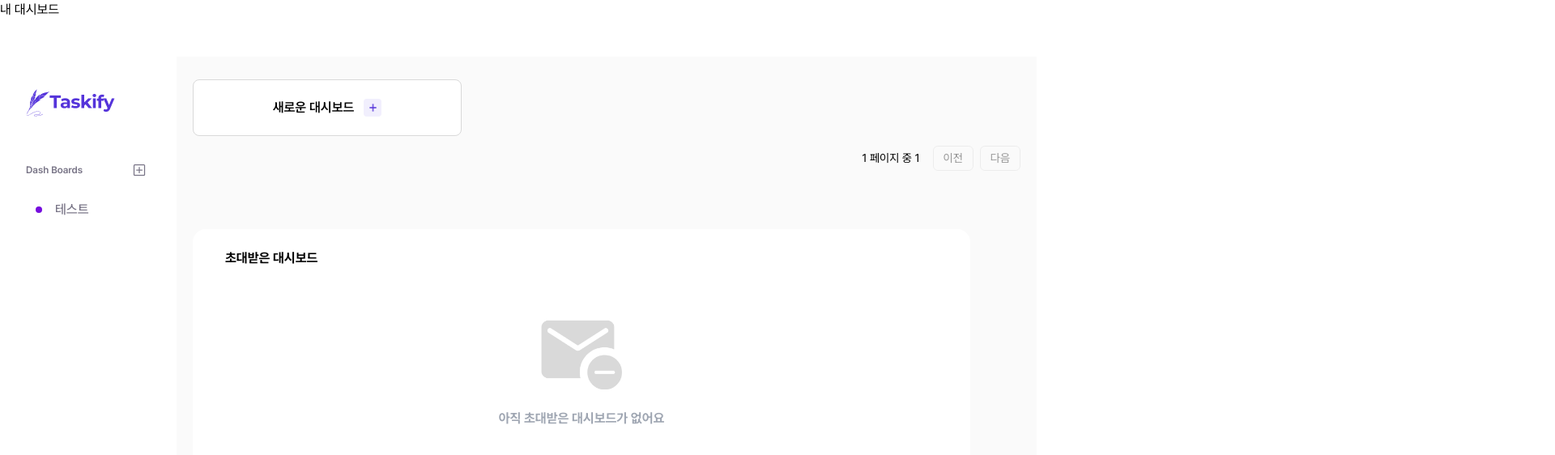
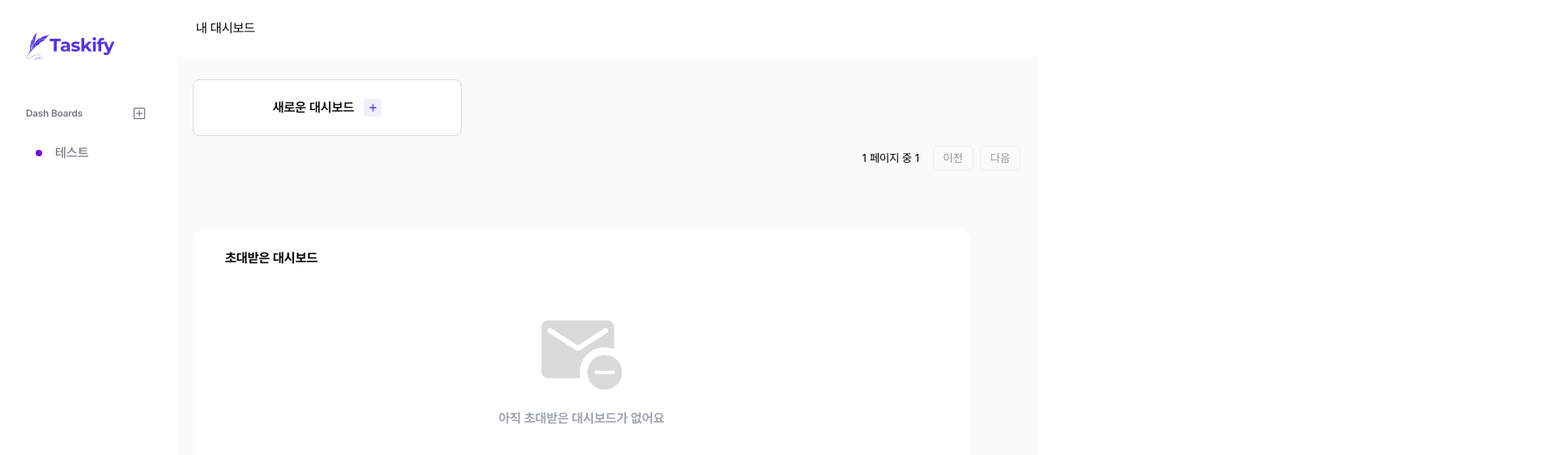
Before and after one commit to codeit17-part3-team5/taskify-fe, a Next.js app: page /mydashboard/MydashBoard in a window 1280 px wide. Shown: the top 562 px of the page at 81% size, 1920 px wide, since content can reach past the window. Built offline with nearby package versions, Linux system fonts and the light colour scheme.

Commit message:
Fix: 사이드바 위치 조정

```diff
--- a/src/pages/mydashboard/MydashBoard.tsx
+++ b/src/pages/mydashboard/MydashBoard.tsx
@@ -113,11 +113,16 @@ export default function MydashBoard() {
 
   return (
     <>
-      <header className="w-[1920px] h-[70px] bg-[#ffffff]">내 대시보드</header>
-      <div className="flex flex-1">
-        <aside className="w-[300px] h-[1550px] px-6 py-5 bg-[#ffffff]">
+      <div className="flex min-h-screen bg-[#FAFAFA]">
+        <aside className="w-[300px] bg-white px-6 py-5 sticky top-0 h-screen z-20">
           <Sidebar />
         </aside>
+
+        <div className="flex-1">
+          <header className="h-[70px] bg-white flex items-center px-6 shadow-sm">
+            내 대시보드
+          </header>
+
           <main className="flex-1 bg-[#FAFAFA] px-5 py-7">
             <div className="flex flex-col w-[1022px] gap-3">
               <div className="grid grid-cols-3 gap-[13px] w-full">
@@ -146,6 +151,7 @@ export default function MydashBoard() {
             </Modal>
           </main>
         </div>
+      </div>
     </>
   );
 }
```
Lines whose indentation alone changed are shown as unchanged.
